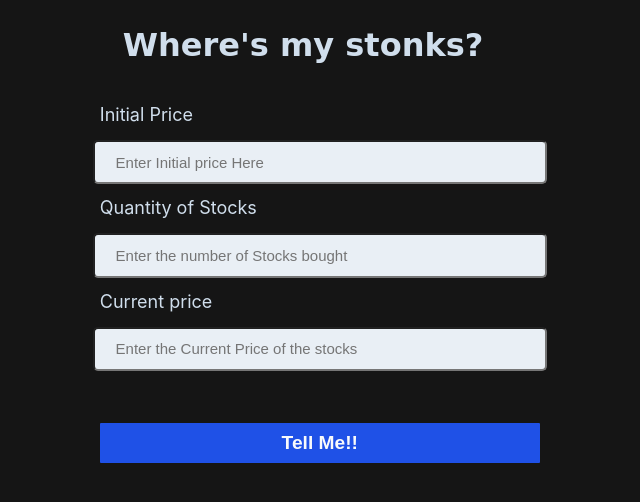
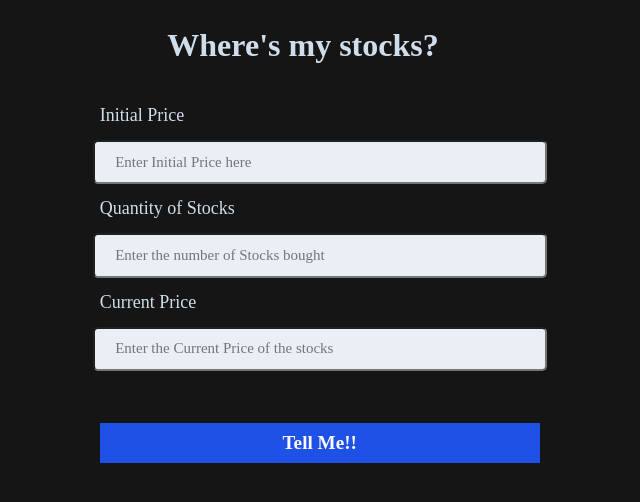
Before and after one commit to GeetaPogul/Profit-or-Loss, a plain HTML site: page index.html in a window 1280 px wide. Shown: the whole page, without its empty margins (337-977 px from the left). Drawn offline with Linux system fonts and the light colour scheme.

Commit message:
update
here I changed some style and font

```diff
--- a/index.html
+++ b/index.html
@@ -9,16 +9,16 @@
     <link rel="stylesheet" href="style.css" >
 </head>
 <body>
-    <h1> Where's my stonks?</h1>
+    <h1> Where's my stocks?</h1>
     <label for="initial-price"> Initial Price
-      <input type="number" id="initial-price" placeholder=" Enter Initial price Here"/>
+      <input type="number" id="initial-price" placeholder=" Enter Initial Price here"/>
     </label>
 
     <label for="stock-quantity"> Quantity of Stocks
        <input type="number" id="stock-quantity" type placeholder=" Enter the number of Stocks bought" />
     </label>
 
-    <label for="current-price">Current price
+    <label for="current-price">Current Price
         <input type="number" id="current-price"  placeholder=" Enter the Current Price of the stocks"  />
     </label> <br>
 
--- a/index.js
+++ b/index.js
@@ -26,14 +26,14 @@ function calculateProfitAndLoss( initial,quantity, current){
         var loss = (initial-current) * quantity;
         var lossPercentage = (loss/initial)*100;
 
-        showOutput(`Hey the loss is ${loss} and the percent is ${lossPercentage}%` );
+        showOutput(`Hey the loss is 🙁 ${loss} and the percent is ${lossPercentage}%` );
 
     }
     else if (current > initial){
         var profit = (current-initial)* quantity ;
         var profitPercentage = (profit / initial)*100;
 
-        showOutput(`Hey the profit is ${profit} and the percent is ${profitPercentage}%`);
+        showOutput(`Hey, the profit is 😊 ${profit} and the percent is ${profitPercentage}%`);
 
     }
     else{
--- a/style.css
+++ b/style.css
@@ -7,16 +7,15 @@ input{
     height:2.4rem;
     font-size: 15px;
     background-color: #e9eff5;
-     font-family: -apple-system, BlinkMacSystemFont, 'Segoe UI', Roboto, Oxygen, Ubuntu, Cantarell, 'Open Sans' 'Helvetica Neue', sans-serif;
-    padding-left: 1rem;
+    font-family:Merriweather;
+     padding-left: 1rem;
     border-radius: 5px;
     }
 
 label{
     margin-left:33.5vw;
     font-size: large;
-    font-family: -apple-system, BlinkMacSystemFont, 'Segoe UI', Roboto, Oxygen, Ubuntu, Cantarell, 'Open Sans', 'Helvetica Neue', sans-serif;
-
+    font-family:Merriweather;
 
 }
 
@@ -24,7 +23,8 @@ body{
     background-color: #151515;
     color: #d0deec;
     line-height: 3rem;
-    font-family: cursive;
+    /* font-family: cursive; */
+    font-family:Merriweather;
 }
 h1{
     text-align: center;
@@ -40,6 +40,7 @@ h1{
         border-style: none;
         font-size: larger;
         font-weight: bold;
+        font-family:Merriweather;
 
 }
 
```
